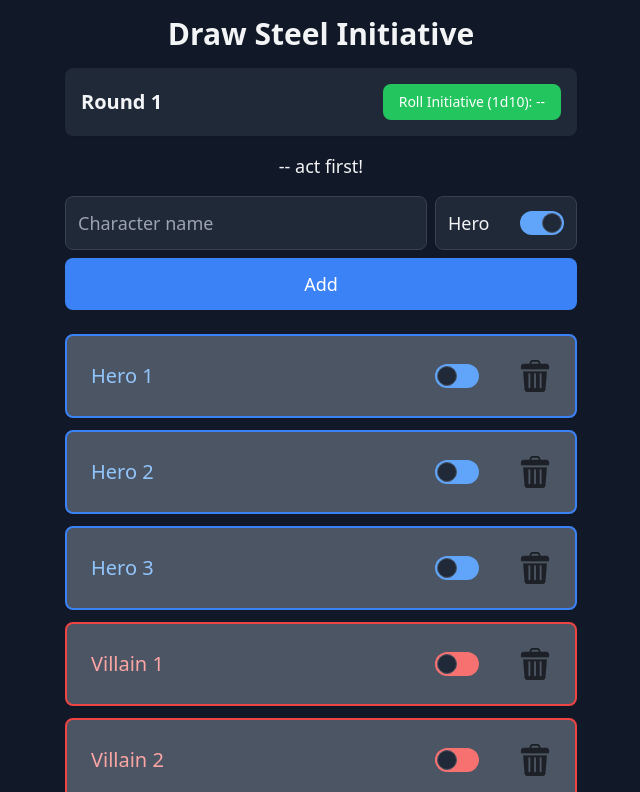
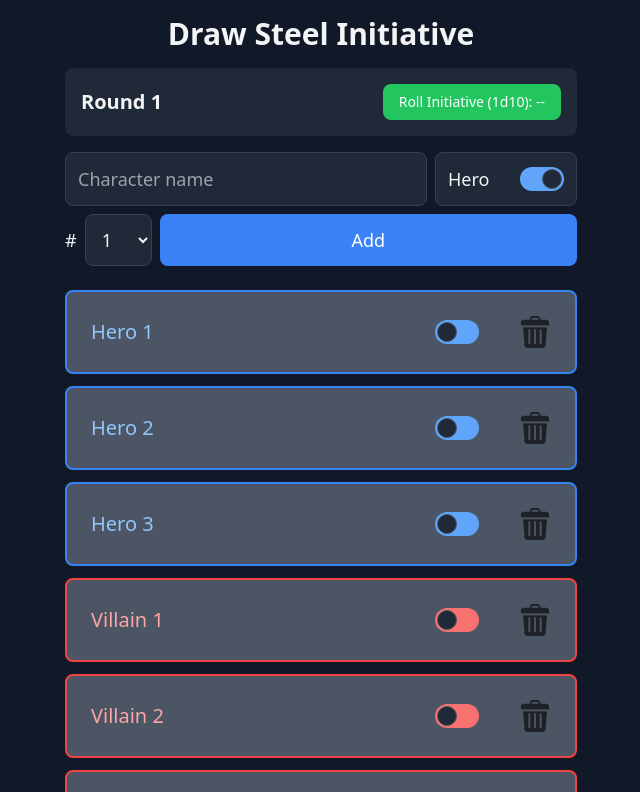
Before and after one commit to jaco129/draw-steel-initiative-tracker, a SvelteKit app: page / in a window 1280 px wide. Shown: the top 792 px of the page, without its empty margins (319-959 px from the left). Built offline with nearby package versions, Linux system fonts and the light colour scheme.

Commit message:
Multi-add and layout

```diff
--- a/src/lib/stores/characterStore.ts
+++ b/src/lib/stores/characterStore.ts
@@ -45,12 +45,12 @@ if (typeof window !== 'undefined') {
 
 export const characterStore = {
     add: (name: string, type: CharacterType) => {
-        characters.update(chars => [...chars, {
+        characters.update(chars => [{
             id: uuidv4(), // Use uuidv4 instead of crypto.randomUUID
             name,
             type,
             hasTakenTurn: false
-        }]);
+        }, ...chars]); // Prepend the new character to the array
     },
 
     toggleTurn: (id: string) => {
--- a/src/routes/+page.svelte
+++ b/src/routes/+page.svelte
@@ -7,11 +7,15 @@
     $: selectedType = isHero ? 'hero' : 'villain'; // Derive character type from toggle
     let firstTurn = '--'; // Default to heroes going first
     let rolledValue: number | null = null; // Store the rolled value
+    let numberOfCharacters = 1; // New variable to track the selected number of characters to add
 
     function handleSubmit() {
         if (newName.trim()) {
-            characterStore.add(newName, selectedType);
+            for (let i = 0; i < numberOfCharacters; i++) {
+                characterStore.add(`${newName}${numberOfCharacters > 1 ? ` ${i + 1}` : ''}`, selectedType);
+            }
             newName = '';
+            numberOfCharacters = 1; // Reset the selector to 1
         }
     }
 
@@ -51,7 +55,9 @@
             </button>
         </div>
 
+        {#if rolledValue !== null}
             <p class="text-center text-lg font-medium mb-4">{firstTurn} act first!</p>
+        {/if}
 
         <form on:submit|preventDefault={handleSubmit} class="flex flex-col gap-2 mb-6">
             <div class="flex gap-2 items-center">
@@ -89,12 +95,24 @@
                     </label>
                 </div>
             </div>
+            <div class="flex gap-2 items-center">
+                <label for="numberOfCharacters" class="text-gray-100 text-lg">#</label>
+                <select
+                    id="numberOfCharacters"
+                    bind:value={numberOfCharacters}
+                    class="p-3 border border-gray-700 bg-gray-800 rounded-lg text-lg text-gray-100"
+                >
+                    {#each Array.from({ length: 10 }, (_, i) => i + 1) as num}
+                        <option value={num}>{num}</option>
+                    {/each}
+                </select>
                 <button
                     type="submit"
-                class="bg-blue-500 text-white p-3 rounded-lg text-lg font-medium hover:bg-blue-600 active:bg-blue-700 transition-colors"
+                    class="bg-blue-500 text-white p-3 rounded-lg text-lg font-medium hover:bg-blue-600 active:bg-blue-700 transition-colors flex-grow"
                 >
                     Add
                 </button>
+            </div>
         </form>
 
         {#if safeCharacters.length > 0}
```
Lines whose indentation alone changed are shown as unchanged.
